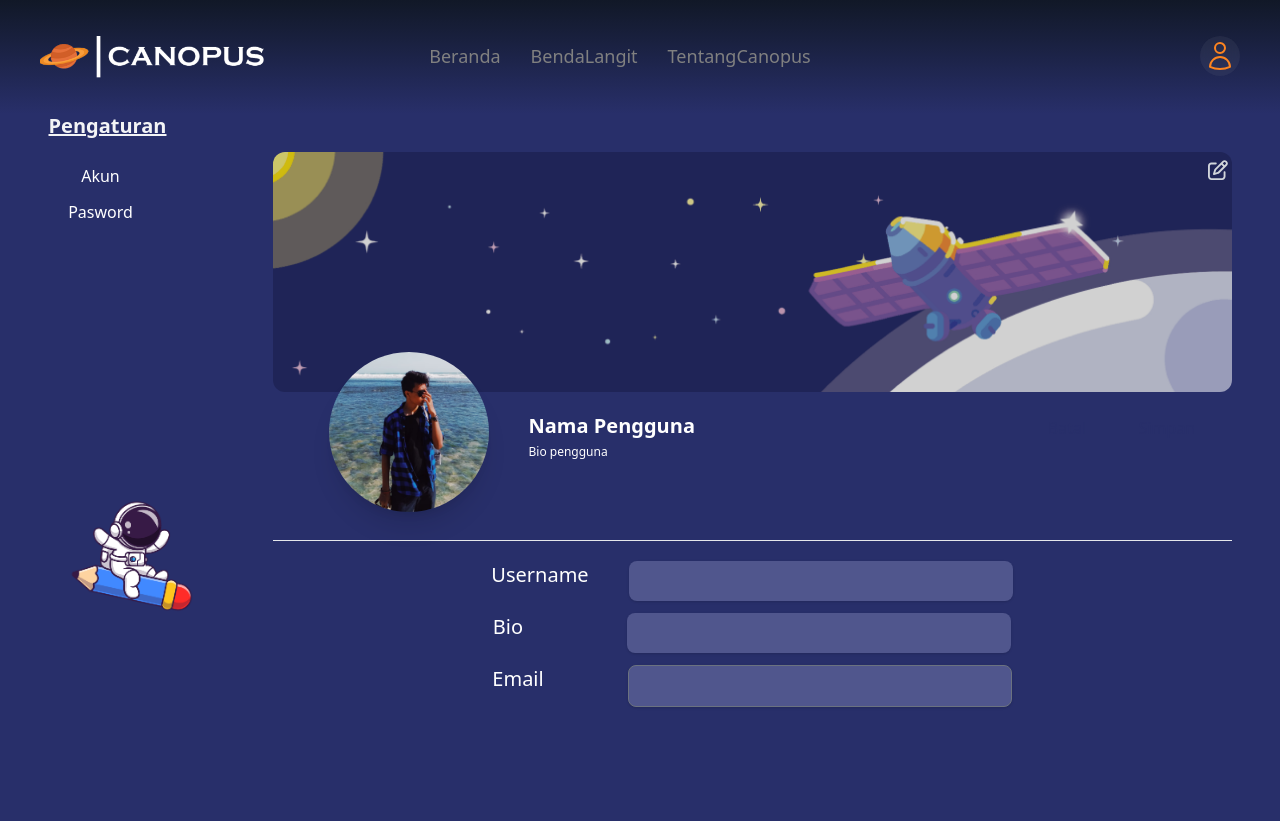
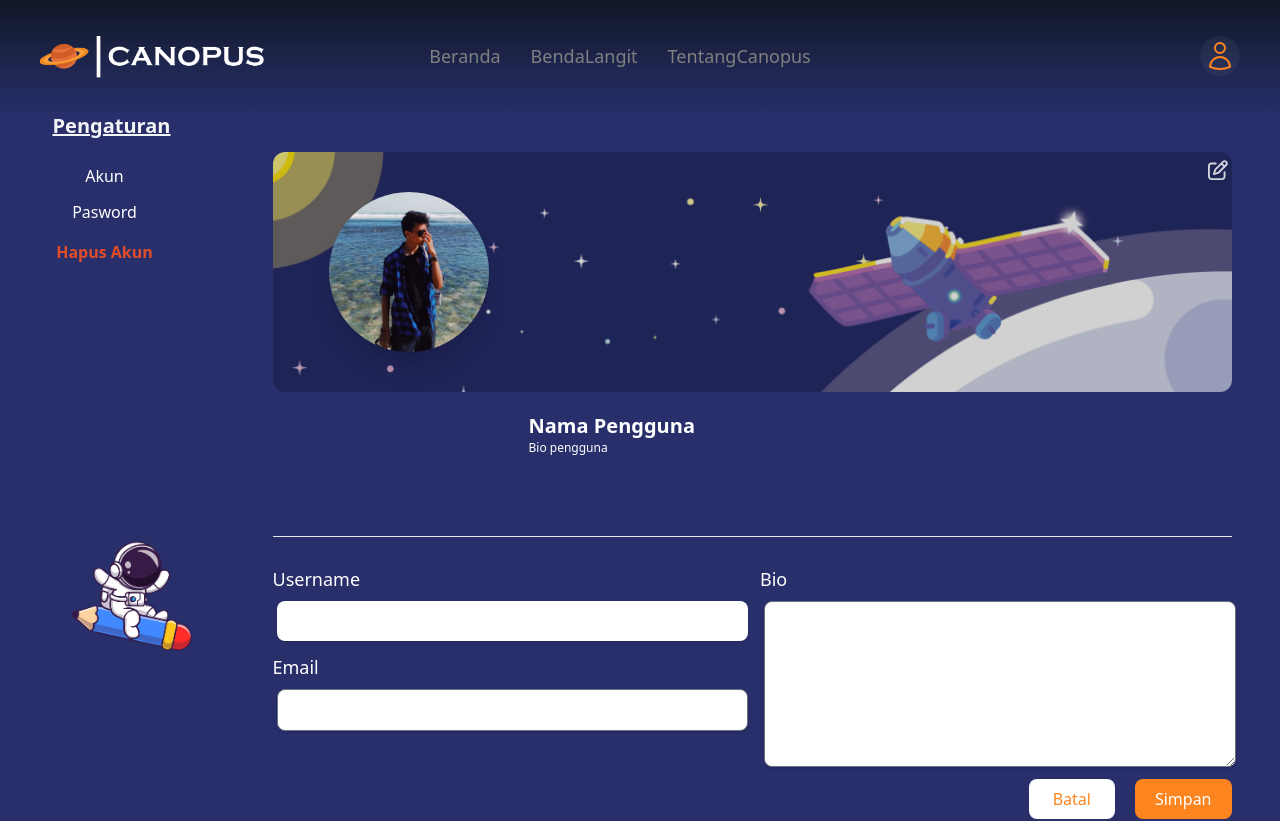
Before and after one commit to SaefulA0/canopus-web, a Next.js app: page /profile/pengaturanProfile in a window 1280 px wide. Shown: the top 821 px of the page. Built offline with nearby package versions, Linux system fonts and the light colour scheme.

Commit message:
perbaikan halaman pengaturan profile

```diff
--- a/pages/profile/pengaturanProfile.js
+++ b/pages/profile/pengaturanProfile.js
@@ -11,13 +11,16 @@ export default function pengaturanProfile() {
           <div className="flex flex-wrap justify-center">
             {/* side bar */}
             <div className="justify-center mr-12">
-              <h1 className="font-bold text-xl text-gray-100 title-font underline">Pengaturan</h1>
-                <div className="">
-                  <button className="py-1 rounded-lg w-24 ml-1 mt-5 block text-white hover:bg-opacity-90 hover:bg-[#FF9636] hover:shadow-lg">
+              <h1 className="font-bold text-xl ml-1 text-gray-100 title-font underline">Pengaturan</h1>
+                <div className="items-center">
+                  <button className="py-1 rounded-lg w-28  mt-5 block text-white hover:bg-opacity-90 hover:bg-[#FF9636] hover:shadow-lg">
                     Akun
                   </button>
-                  <button className="py-1 rounded-lg w-24 ml-1 mt-1 block text-white hover:bg-opacity-90 hover:bg-[#FF9636] hover:shadow-lg">
+                  <button className="py-1 rounded-lg w-28  mt-1 block text-white hover:bg-opacity-90 hover:bg-[#FF9636] hover:shadow-lg">
                     Pasword
+                  </button>
+                  <button className="py-1 px-1 font-bold rounded-lg w-28 text-center mt-2 block hover:border text-secondColorHover hover:bg-opacity-90 hover:bg-secondColorHover hover:text-white hover:shadow-lg">
+                    Hapus Akun
                   </button>
                 </div>
                 <Image
@@ -43,7 +46,7 @@ export default function pengaturanProfile() {
                       width={300}
                       height={300}
                       priority
-                      className="w-40 h-40 absolute mt-60 ml-14 rounded-full shadow-xl"
+                      className="w-40 h-40 absolute mt-20 ml-14 rounded-full shadow-xl"
                     />
                     <Image
                       src="/imgs/backgroundProfile/bg-profile1.png"
@@ -56,64 +59,62 @@ export default function pengaturanProfile() {
                     {/* akhir foto cover */}
 
               {/* bagian header informasi akun */}
-              <div className="border-b">
-                <div className="flex flex-wrap mt-5">
+              <div className="border-b flex">
+                <div className=" mt-5">
+
                     <h1 className="font-bold text-xl pl-64 text-white">Nama Pengguna</h1>
-                    <div className="flex flex-wrap ml-80">
-                      <button className="py-1 rounded-lg w-24 ml-1 block text-mainColor hover:bg-opacity-90 hover:text-white hover:bg-[#FF9636] hover:shadow-lg">
-                        Batal
-                      </button>
-                      <button className="py-1 rounded-lg w-24 ml-1 block text-mainColor hover:bg-opacity-90 hover:text-white hover:bg-[#FF9636] hover:shadow-lg">
-                        Simpan
-                      </button>
+                    <p className="text-xs pl-64 pb-20 text-white">Bio pengguna</p>
+
                 </div>
-                </div>
-                <h1 className="text-xs pl-64 pb-20 text-white">Bio pengguna</h1>
               </div>
               {/* akhir header informasi akun */}
 
               {/* isian informasi akun */}
-              <div className="">
-                <div className="mt-5 items-center">
-                  {/* inputan username */}
-                  <div className="flex flex-wrap justify-center">
-                    <h1 className="text-white text-xl mr-9">Username</h1>
+              <div className="mt-7 flex flex-row justify-center">
+                {/* bagian user & email */}
+                <div className="basis-2/3 mr-2">
+                  <p className="text-white text-lg">Username</p>
                     <label for="Username">
                       <input
                         name="username"
                         type="username"
                         id="username"
-                          className="py-2 px-2 ml-1 w-96 rounded-lg bg-thirdColor shadow text-white border-grey"
+                        className="py-2 px-2 ml-1 w-full mt-2 rounded-lg bg-white shadow text-thirdColor"
                       />
                     </label>
-                  </div>
 
-                  {/* inputan bio */}
-                  <div className="flex flex-wrap justify-center mt-3">
-                    <h1 className="text-white text-xl mr-24">Bio</h1>
-                      <label for="Bio">
-                        <input
-                          name="bio"
-                          type="bio"
-                          id="bio"
-                          className="py-2 px-2 ml-2 w-96 rounded-lg bg-thirdColor shadow text-white border-grey"
-                          />
-                      </label>
-                  </div>
-
-                  {/* inputan email */}
-                  <div className="flex flex-wrap justify-center mt-3">
-                    <h1 className="text-white text-xl mr-20">Email</h1>
+                    <p className="text-white text-lg mt-3">Email</p>
                       <label for="Email">
                         <input
                         name="email"
                         type="email"
                         id="email"
-                          className="py-2 px-2 ml-1 w-96 rounded-lg bg-thirdColor shadow text-white border-grey"
+                        className="py-2 px-2 ml-1 w-full mt-2 rounded-lg bg-white shadow text-thirdColor"
+                        />
+                      </label>
+                </div>
+
+
+                {/* bagian bio */}
+                <div className="basis-2/3 ml-2">
+                    <p className="text-white text-lg ">Bio</p>
+                    <label for="Bio">
+                      <textarea
+                      name="bio"
+                      type="bio"
+                      id="bio"
+                      className="py-2 px-2 ml-1 w-full h-full mt-2 rounded-lg bg-white shadow text-thirdColor"
                       />
                     </label>
                 </div>
               </div>
+              <div className="flex justify-end gap-5 mt-12">
+                <button className="px-6 py-2 rounded-lg text-center text-secondColor bg-white hover:bg-gray-300">
+                  Batal
+                </button>
+                <button className="px-5 py-2 text-center rounded-lg text-white bg-secondColor hover:bg-orange-500">
+                  Simpan
+                </button>
               </div>
               {/* akhir isian informasi akun */}
 
```
Lines whose indentation alone changed are shown as unchanged.
